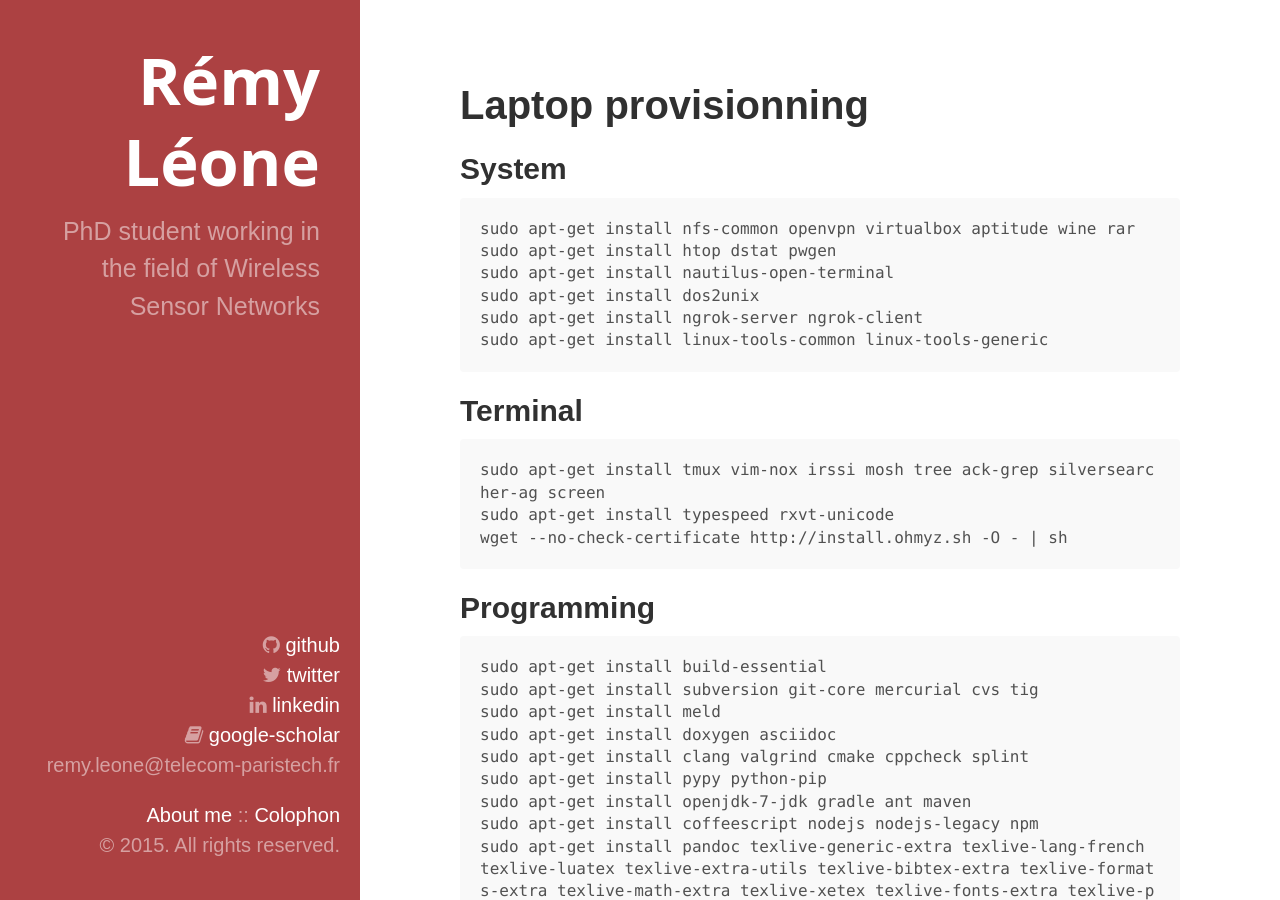
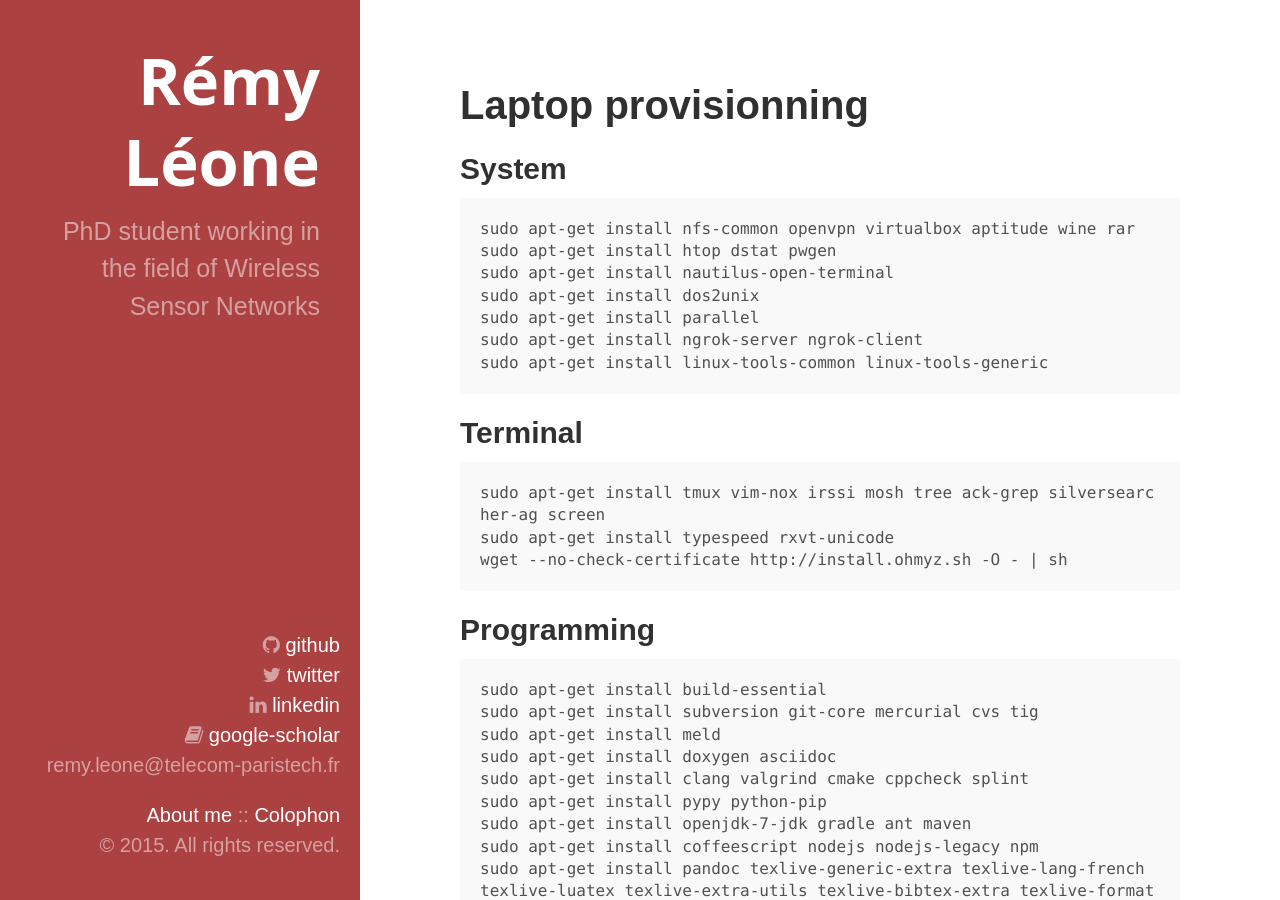
Before and after one commit to remyleone/remyleone.github.io, a Jekyll site: the page built from packages.md, in a window 1280 px wide and 900 px high. Built offline with Jekyll 4.4.1, drawn with Linux system fonts in a browser that asks for light colours; nearby versions of some CDN libraries.

Commit message:
Adding parallel

```diff
--- a/packages.md
+++ b/packages.md
@@ -10,6 +10,7 @@ System
 	sudo apt-get install htop dstat pwgen
 	sudo apt-get install nautilus-open-terminal
 	sudo apt-get install dos2unix
+	sudo apt-get install parallel
 	sudo apt-get install ngrok-server ngrok-client
 	sudo apt-get install linux-tools-common linux-tools-generic
 
```
